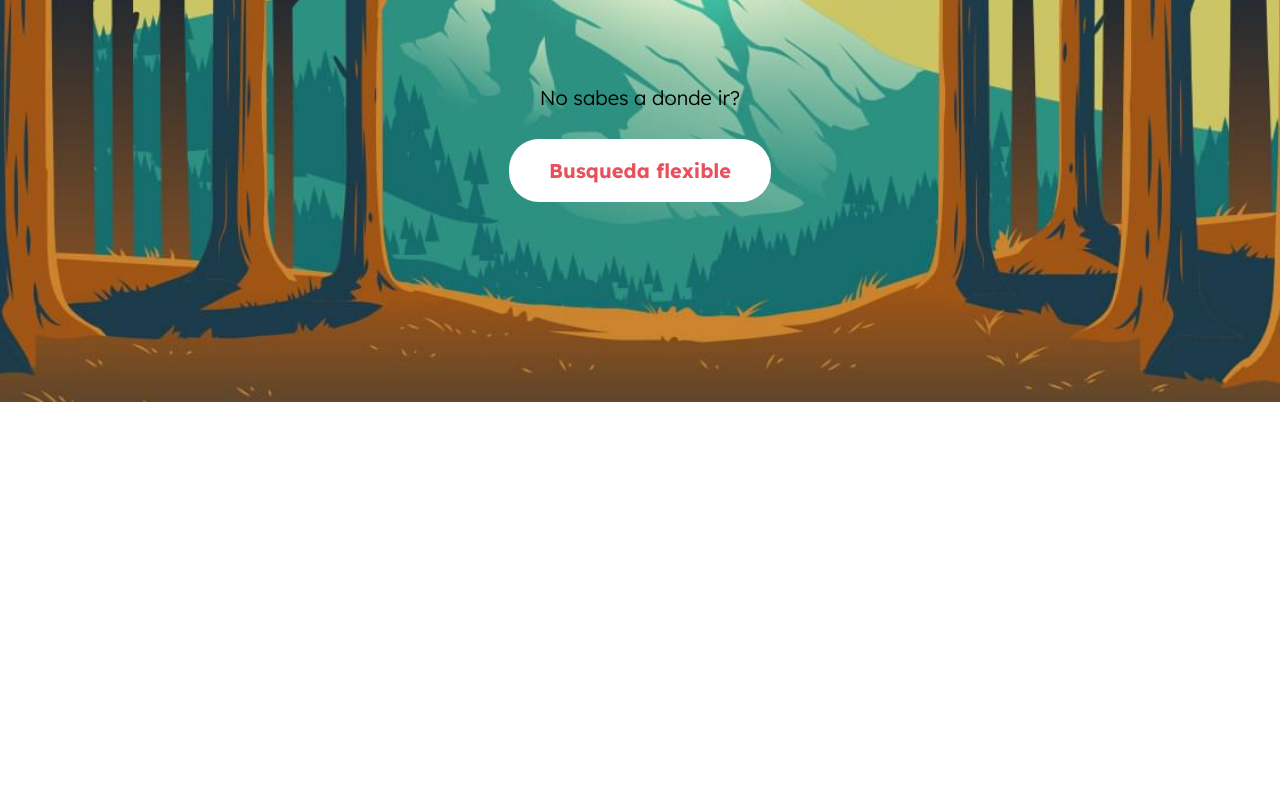
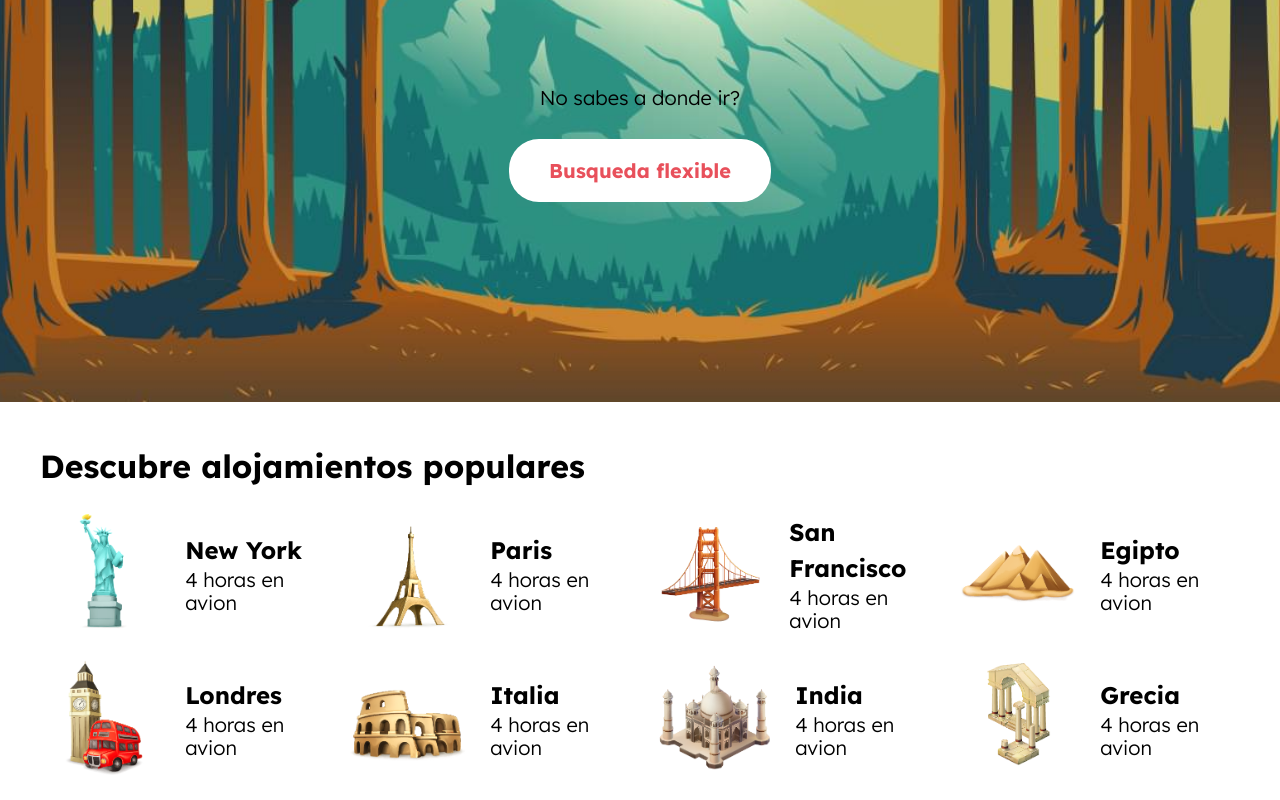
Before and after one commit to BenjaCode/Viajes, a website: page index.html in a window 1280 px wide. Shown: the part 377-1177 px from the top of the page. Before the commit the page ends 800 px from the top, so only its background shows below. Drawn offline with Linux system fonts and the light colour scheme.

Commit message:
Destinos

```diff
--- a/index.html
+++ b/index.html
@@ -59,5 +59,99 @@
             <a href="#" class="header__busqueda-boton">Busqueda flexible</a>
         </div>
     </header>
+
+    <section class="destinos contenedor seccion">
+        <h2 class="destinos__heading">Descubre alojamientos populares</h2>
+
+        <ul class="destinos__grid">
+            <li class="destino">
+                <div class="destino__imagen">
+                    <img src="build/img/icono_destino_1.png" alt="Imagen del destino 1">
+                </div>
+
+                <div class="destino__informacion">
+                    <h3 class="destino__nombre">New York</h3>
+                    <p class="destino__distancia">4 horas en avion</p>
+                </div>
+            </li><!-- destino -->
+
+            <li class="destino">
+                <div class="destino__imagen">
+                    <img src="build/img/icono_destino_2.png" alt="Imagen del destino 2">
+                </div>
+
+                <div class="destino__informacion">
+                    <h3 class="destino__nombre">Paris</h3>
+                    <p class="destino__distancia">4 horas en avion</p>
+                </div>
+            </li><!-- destino -->
+
+            <li class="destino">
+                <div class="destino__imagen">
+                    <img src="build/img/icono_destino_3.png" alt="Imagen del destino 3">
+                </div>
+
+                <div class="destino__informacion">
+                    <h3 class="destino__nombre">San Francisco</h3>
+                    <p class="destino__distancia">4 horas en avion</p>
+                </div>
+            </li><!-- destino -->
+
+            <li class="destino">
+                <div class="destino__imagen">
+                    <img src="build/img/icono_destino_4.png" alt="Imagen del destino 4">
+                </div>
+
+                <div class="destino__informacion">
+                    <h3 class="destino__nombre">Egipto</h3>
+                    <p class="destino__distancia">4 horas en avion</p>
+                </div>
+            </li><!-- destino -->
+
+            <li class="destino">
+                <div class="destino__imagen">
+                    <img src="build/img/icono_destino_5.png" alt="Imagen del destino 5">
+                </div>
+
+                <div class="destino__informacion">
+                    <h3 class="destino__nombre">Londres</h3>
+                    <p class="destino__distancia">4 horas en avion</p>
+                </div>
+            </li><!-- destino -->
+
+            <li class="destino">
+                <div class="destino__imagen">
+                    <img src="build/img/icono_destino_6.png" alt="Imagen del destino 6">
+                </div>
+
+                <div class="destino__informacion">
+                    <h3 class="destino__nombre">Italia</h3>
+                    <p class="destino__distancia">4 horas en avion</p>
+                </div>
+            </li><!-- destino -->
+
+            <li class="destino">
+                <div class="destino__imagen">
+                    <img src="build/img/icono_destino_7.png" alt="Imagen del destino 7">
+                </div>
+
+                <div class="destino__informacion">
+                    <h3 class="destino__nombre">India</h3>
+                    <p class="destino__distancia">4 horas en avion</p>
+                </div>
+            </li><!-- destino -->
+
+            <li class="destino">
+                <div class="destino__imagen">
+                    <img src="build/img/icono_destino_8.png" alt="Imagen del destino 8">
+                </div>
+
+                <div class="destino__informacion">
+                    <h3 class="destino__nombre">Grecia</h3>
+                    <p class="destino__distancia">4 horas en avion</p>
+                </div>
+            </li><!-- destino -->
+        </ul>
+    </section>
 </body>
 </html>
--- a/src/scss/app.scss
+++ b/src/scss/app.scss
@@ -1,2 +1,3 @@
 @use 'base';
 @use 'ui/header';
+@use 'ui/contenido';
--- a/src/scss/base/_tipografia.scss
+++ b/src/scss/base/_tipografia.scss
@@ -16,3 +16,7 @@ h3 {
 a {
     text-decoration: none;
 }
+
+[class$="__heading"]{
+    margin: 2rem 0;
+}
--- /dev/null
+++ b/src/scss/ui/contenido/_destinos.scss
@@ -0,0 +1,32 @@
+@use 'base/variables' as v;
+@use 'base/mixins' as m;
+
+.destinos{
+    &__grid{
+        @include m.grid(1, 2rem);
+
+        @include m.tablet {
+            @include m.grid(2, 2rem);
+        }
+
+        @include m.desktop {
+            @include m.grid(4, 2rem);
+        }
+    }
+}
+
+.destino{
+    display: flex;
+    justify-content: space-evenly;
+    align-items: center;
+    gap: 2rem;
+
+    &__imagen{
+        width: 14rem;
+    }
+
+    &__nombre,
+    &__distancia{
+        margin: 0;
+    }
+}
--- /dev/null
+++ b/src/scss/ui/contenido/_index.scss
@@ -0,0 +1 @@
+@forward 'destinos';
```
Also changed, not shown: build/css/app.css, 1 other file.
